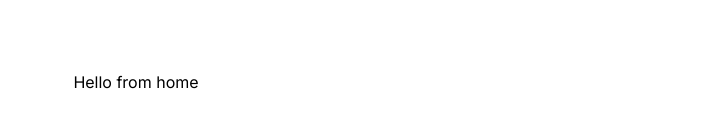
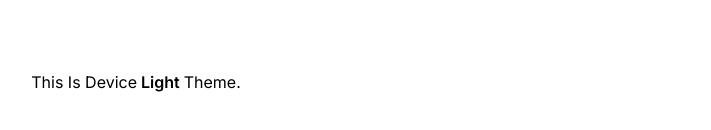
Before and after one commit to bijay-subedi-veda/device_theme_configuration, a Next.js app: page / in a window 1280 px wide. Shown: the part 374-504 px from the top of the page, without its empty margins (504-1215 px from the left). Built offline with nearby package versions, Linux system fonts and the light colour scheme.

Commit message:
fix: refactor the code and trying to resolve the build issue

```diff
--- a/src/app/theme/page.tsx
+++ b/src/app/components/ThemeDetector.tsx
@@ -1,6 +1,6 @@
 "use client";
 import { useEffect, useState } from "react";
-import { handleThemeConfiguration } from "./utils/handleTheme";
+import { handleThemeConfiguration } from "../utils/handleTheme";
 
 const useThemeDetector = (): boolean => {
   const getCurrentTheme = (): boolean => {
@@ -29,7 +29,7 @@ const useThemeDetector = (): boolean => {
   return isDarkTheme;
 };
 
-const Home: React.FC = () => {
+const ThemeDetector: React.FC = () => {
   const isDarkTheme = useThemeDetector();
 
   return (
@@ -47,4 +47,4 @@ const Home: React.FC = () => {
   );
 };
 
-export default Home;
+export default ThemeDetector;
--- a/src/app/layout.tsx
+++ b/src/app/layout.tsx
@@ -2,7 +2,7 @@
 import type { Metadata } from "next";
 import { Inter } from "next/font/google";
 import "../styles/globals.css";
-import { handleThemeConfiguration } from "./theme/utils/handleTheme";
+import { handleThemeConfiguration } from "./utils/handleTheme";
 
 const inter = Inter({ subsets: ["latin"] });
 
--- a/src/app/page.tsx
+++ b/src/app/page.tsx
@@ -1,7 +1,9 @@
+import dynamic from "next/dynamic";
+
+const ThemeDetector = dynamic(() => import("./components/ThemeDetector"), {
+  ssr: false,
+});
+
 export default function Home() {
-  return (
-    <div className="text-primary-on bg-primary w-[500px] h-[200px] flex justify-center items-center">
-      Hello from home
-    </div>
-  );
+  return <ThemeDetector />;
 }
```
Also changed, not shown: src/app/utils/handleTheme.ts (renamed from src/app/theme/utils/handleTheme.ts).
